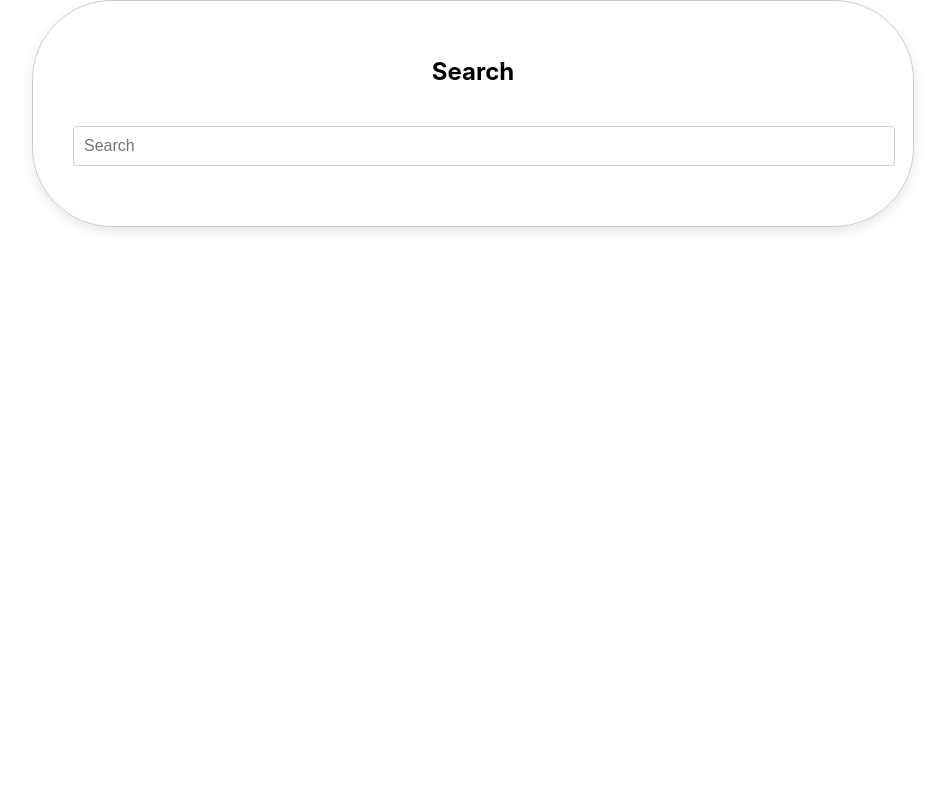
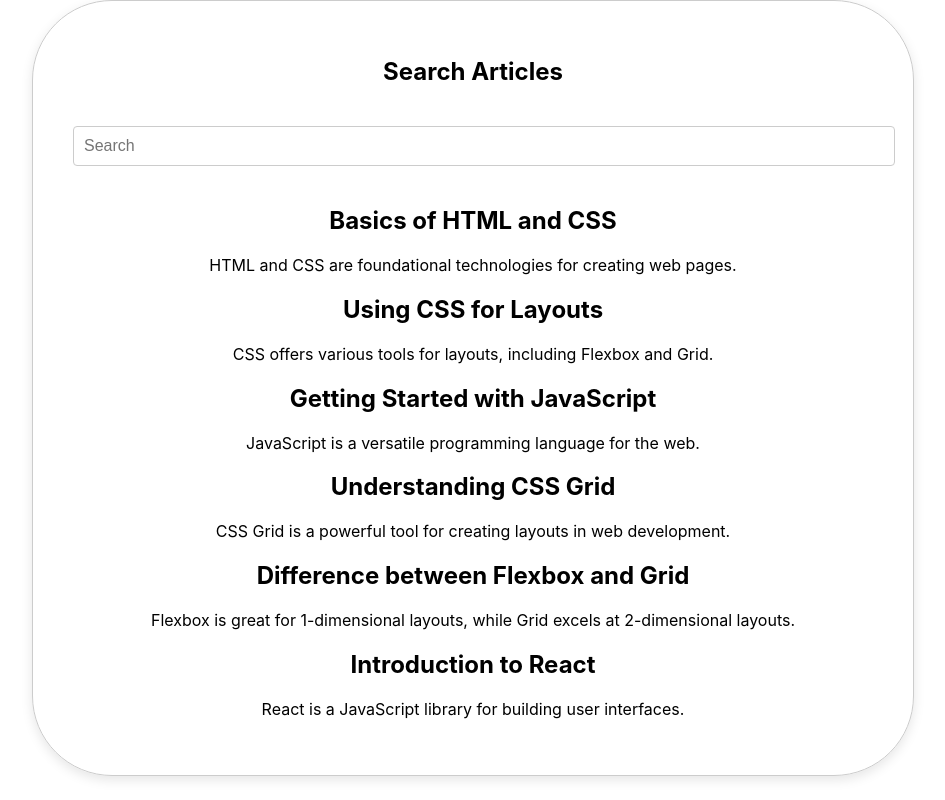
Before and after one commit to ali9issa99/search-box, a React (Create React App) app: page / in a window 1280 px wide. Shown: the whole page, without its empty margins (167-1112 px from the left). Built offline with nearby package versions, Linux system fonts and the light colour scheme.

Commit message:
fixed some Typos

```diff
--- a/src/App.jsx
+++ b/src/App.jsx
@@ -62,16 +62,16 @@ const App = () => {
 
   return (
     <div className="main-container">
-      <h1>Search</h1>
+      <h1>Search Articles</h1>
       <input type="text" placeholder="Search" value={searchTerm} onChange={(e)=>setSearchTerm(e.target.value)} className="search-input"  />
 
       <div className="articles">
-        {filteredArticles.map((article, index) => {
+        {filteredArticles.map((article, index) => (
           <div key={index} className="article">
             <h2>{highlightText(article.title, searchTerm)}</h2>
             <p>{highlightText(article.content, searchTerm)}</p>
-          </div>;
-        })}
+          </div>
+        ))}
         {filteredArticles.length === 0 && (
           <p className="no-result">No articles found.</p>
         )}
```
